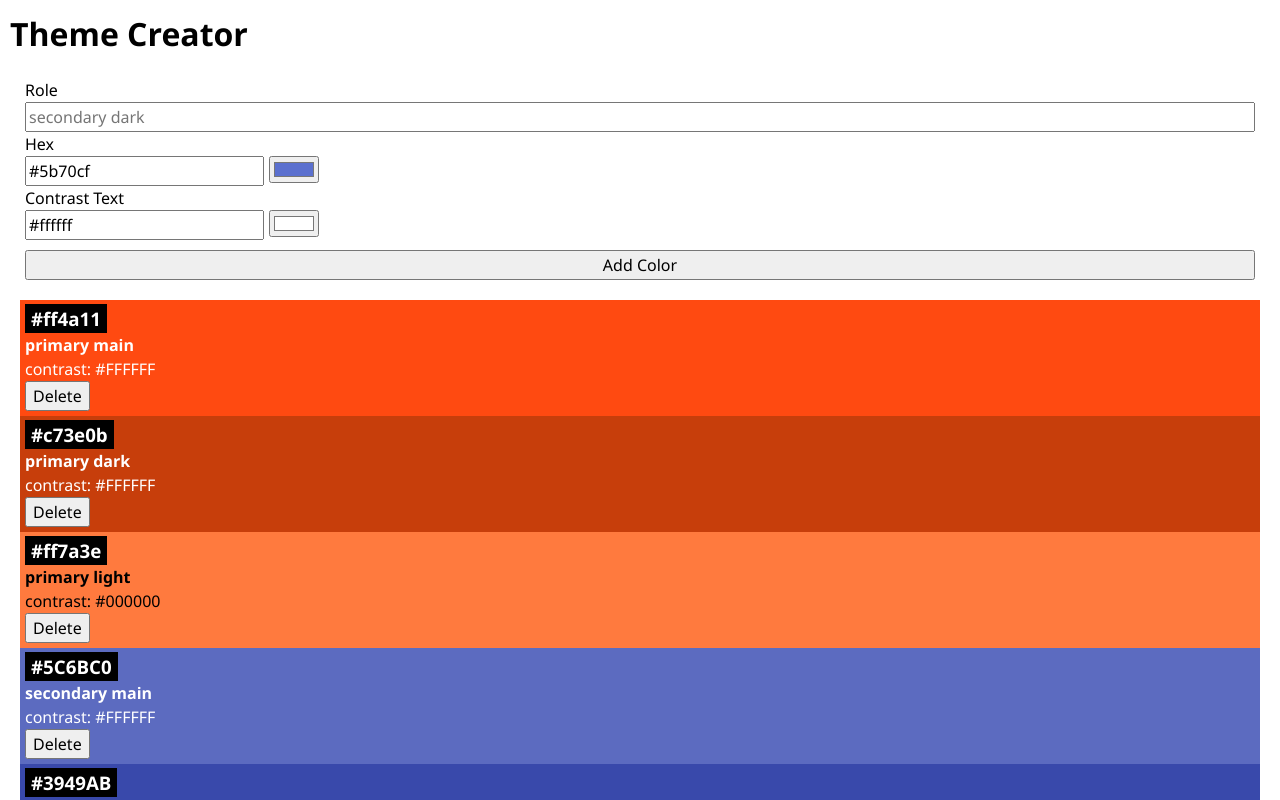
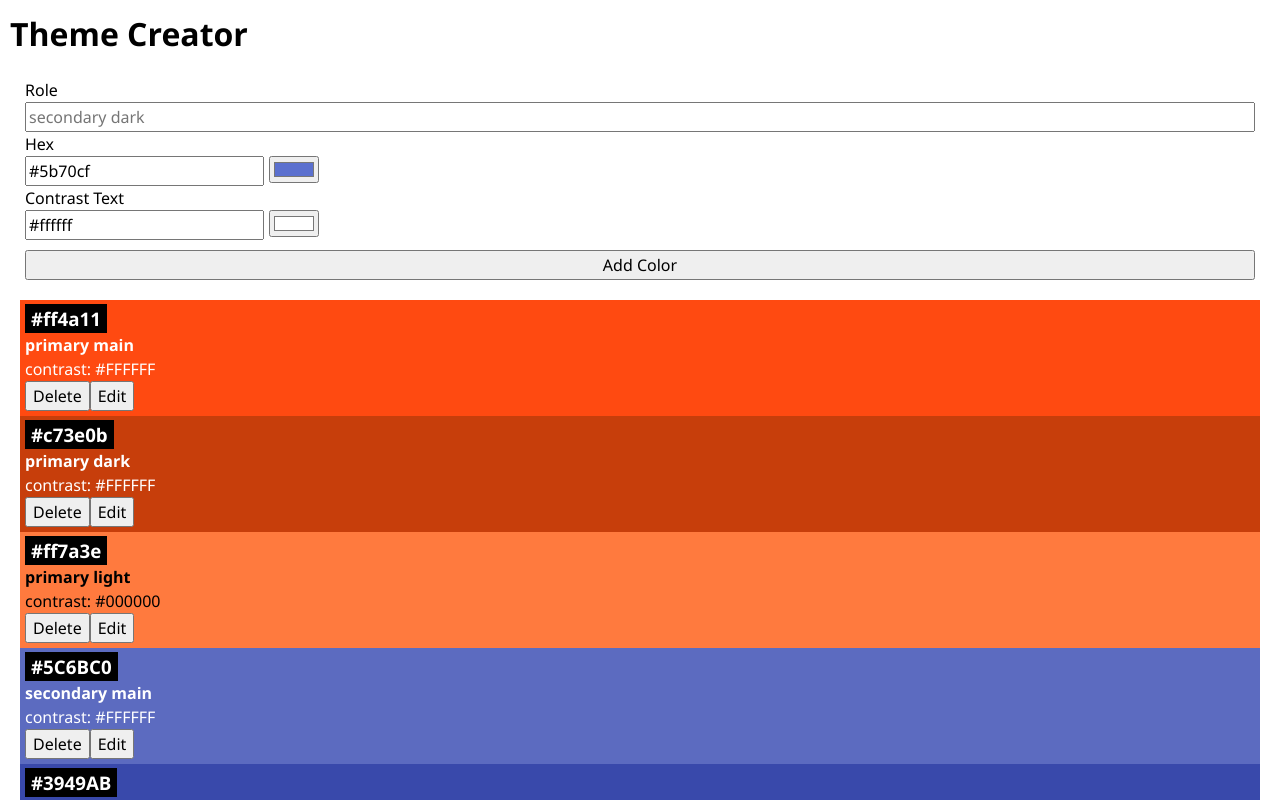
Before and after one commit to ritakenji/project-4, a React (Vite) app: page / in a window 1280 px wide. Shown: the top 800 px of the page. Built offline with nearby package versions, Linux system fonts and the light colour scheme.

Commit message:
add edit button w onclik event 'onEditColor' and add it to prop list of Color function. Create handleEditColor on App and pass it as prop. Delete old guide comments on ColorForm and add new tasks and acceptamce criteria

```diff
--- a/src/App.jsx
+++ b/src/App.jsx
@@ -18,6 +18,10 @@ function App() {
     setColors(colors.filter((color) => color.id != deleteId));
   }
 
+  function handleEditColor() {
+
+  }
+
   return (
     <>
       <h1>Theme Creator</h1>
@@ -31,6 +35,7 @@ function App() {
             id={color.id}
             color={color}
             onDeleteColor={handleDeleteColor}
+            onEditColor={handleEditColor}
           />
         );
       })}
--- a/src/Components/Color/Color.jsx
+++ b/src/Components/Color/Color.jsx
@@ -1,6 +1,6 @@
 import { useState } from "react";
 import "./Color.css";
-export default function Color({ color, id, onDeleteColor }) {
+export default function Color({ color, id, onDeleteColor, onEditColor }) {
   const [isShown, setIsShown] = useState(false);
 
   function handleDeleteConfirm() {
@@ -20,9 +20,12 @@ export default function Color({ color, id, onDeleteColor }) {
       <p>contrast: {color.contrastText}</p>
 
       {!isShown && (
+        <>
         <button type="button" onClick={handleDeleteConfirm}>
           Delete
         </button>
+        <button type="button" onClick={() => onEditColor}>Edit</button>
+        </>
       )}
 
       {isShown && (
```
